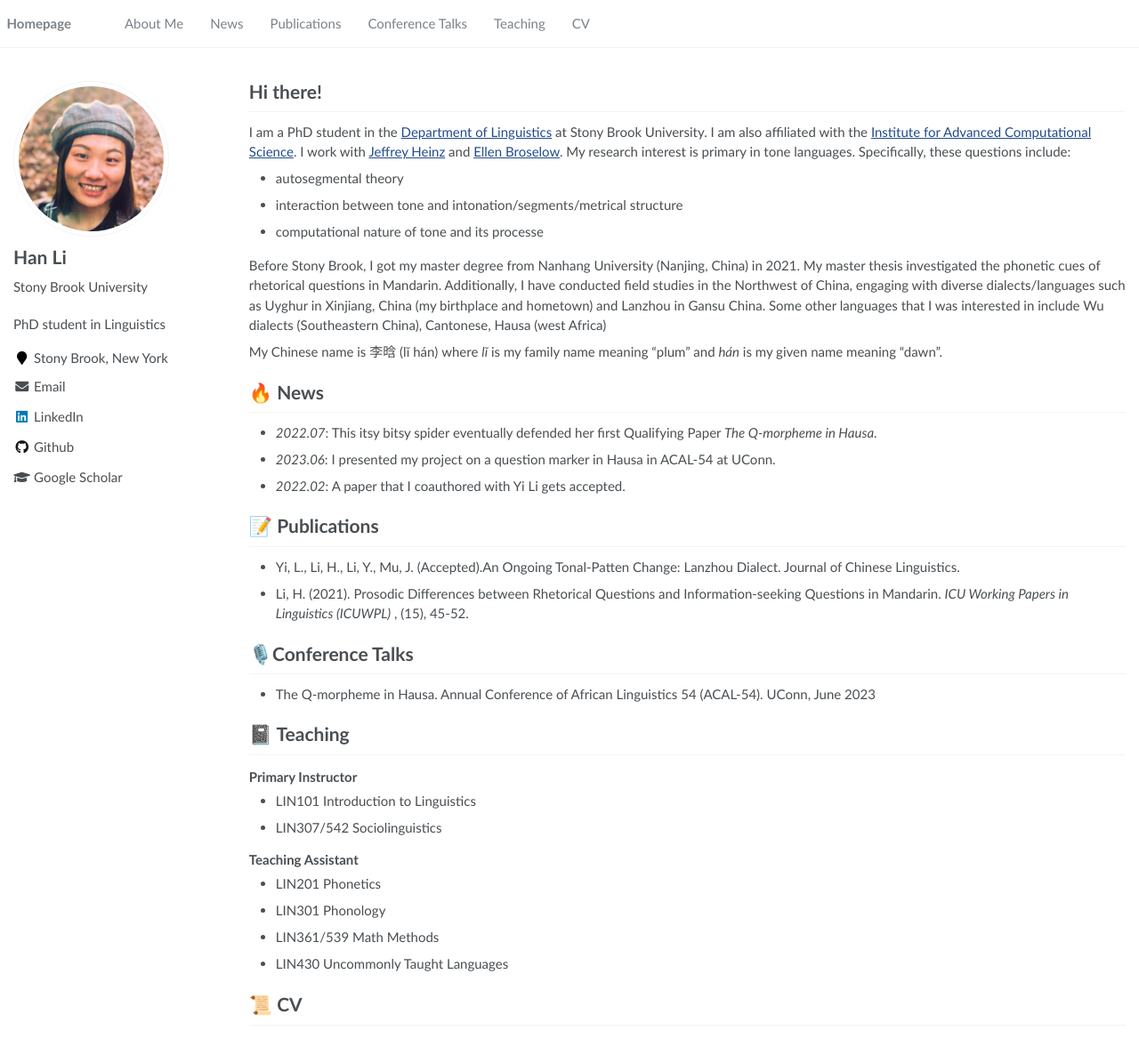
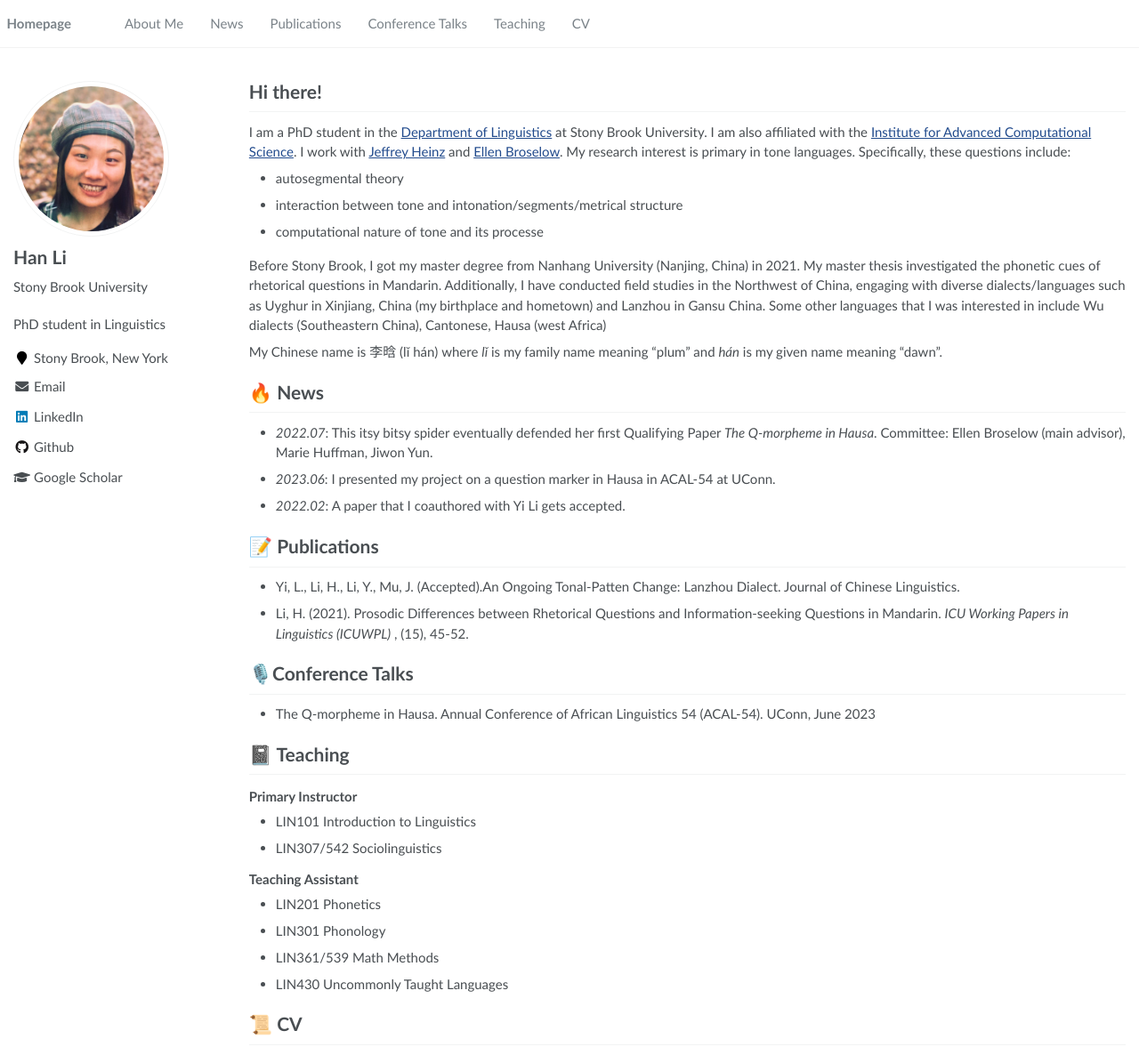
Before and after one commit to lihan829/lihan829.github.io, a Jekyll site: the page built from _pages/about.md, in a window 1280 px wide and 1186 px high. Shown: the whole window at 89% size. Built offline with Jekyll 4.4.1, drawn with Linux system fonts in a browser that asks for light colours.

Commit message:
Update about.md

```diff
--- a/_pages/about.md
+++ b/_pages/about.md
@@ -30,7 +30,7 @@ My Chinese name is 李晗 (lǐ hán) where *lǐ* is my family name meaning "plum
 
 # 🔥 News
 
-- *2022.07*: This itsy bitsy spider eventually defended her first Qualifying Paper *The Q-morpheme in Hausa*.
+- *2022.07*: This itsy bitsy spider eventually defended her first Qualifying Paper *The Q-morpheme in Hausa*. Committee: Ellen Broselow (main advisor), Marie Huffman, Jiwon Yun.
 - *2023.06*: I presented my project on a question marker in Hausa in ACAL-54 at UConn.
 - *2022.02*: A paper that I coauthored with Yi Li gets accepted.
 
```
